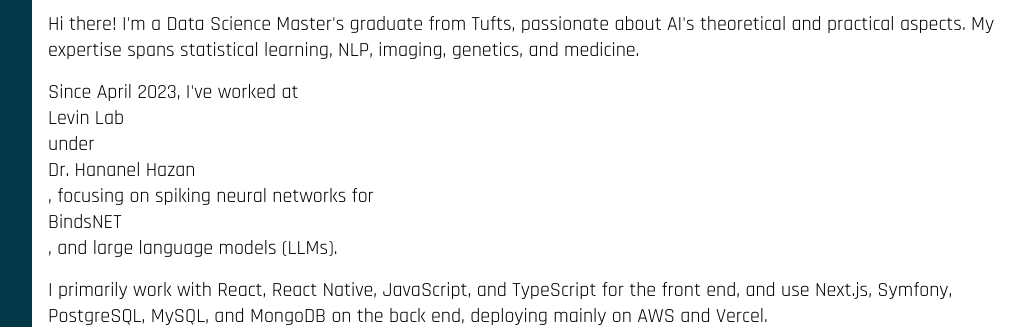
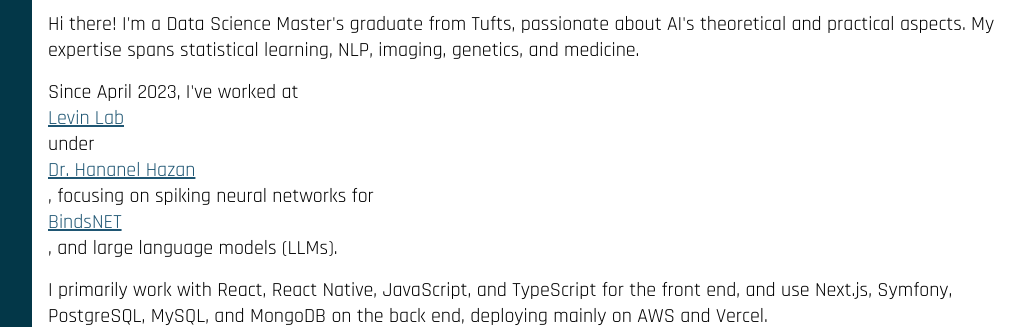
Before and after one commit to axeljeremy7/axeljeremy7.github.io, a Jekyll site: the page built from index.html, in a window 1280 px wide. Shown: the part 2257-2584 px from the top of the page, without its empty margins (248-1273 px from the left). Built offline with Jekyll 4.4.1, drawn with Linux system fonts in a browser that asks for light colours; a style sheet for code colours, icons or effects is not loaded.

Commit message:
link i line

```diff
--- a/assets/css/index.css
+++ b/assets/css/index.css
@@ -425,21 +425,34 @@ img {
 /* In assets/css/index.css */
 
 /* Target links specifically within the #about section if needed */
-#about.selectors div a {
-  display: inline !important;  /* Force it to be inline */
-  white-space: normal !important; /* Allow normal word wrapping inside the link text */
-  padding: 0 !important;       /* Remove any default padding */
-  margin: 0 !important;        /* Remove any default margin */
-  vertical-align: baseline;  /* Align with surrounding text */
-  /* Optionally, ensure it doesn't try to take up full width if it were a block */
+/* Styles for the dynamically inserted inline links */
+a.inline-text-link {
+  display: inline !important;
+  padding: 0 !important;
+  margin: 0 !important;
+  vertical-align: baseline !important; /* Important for aligning with surrounding text */
+  white-space: normal !important; /* Allows the link text itself to wrap if very long */
   width: auto !important;
   max-width: none !important;
+  border: none !important; /* Just in case */
+  outline: none !important; /* Just in case */
+
+  /* --- Styling for appearance (adjust as needed) --- */
+  color: var(--blue-sapphire); /* Or 'inherit' to match surrounding text */
+  text-decoration: underline;  /* Or 'none' */
+  /* font-weight: inherit; */ /* If you want to ensure it matches surrounding text weight */
+  background-color: transparent !important; /* Ensure no background is accidentally applied */
 }
 
-/* You might also want to ensure the parent div allows for normal text flow */
+a.inline-text-link:hover {
+  color: var(--green-crayola); /* Example */
+  text-decoration: underline !important;
+}
+
+/* This rule for the parent div is still good: */
 #about.selectors div {
-  /* Default for div is block, which is usually fine here.
-     Ensure no strange white-space or word-break properties are causing issues */
-  white-space: normal; /* Default, but good to check if it was changed */
-  word-break: normal;  /* Default, ensure it's not 'break-all' or similar */
+  white-space: normal;
+  word-break: normal;
+  /* Add this if line height seems off after link insertion */
+  /* line-height: inherit; */
 }
--- a/index.html
+++ b/index.html
@@ -14,7 +14,7 @@ header_title: Axel J Solano
 	{% for ref_item in site.data.references %}
 		{% assign search_term = ref_item.term %}
 		{% capture link_html %}
-      <a href="{{ ref_item.url }}" target="_blank" rel="noopener noreferrer"{% if ref_item.title %} title="{{ ref_item.title }}"{% endif %}>{{ ref_item.term }}</a>
+		  <a class="inline-text-link" href="{{ ref_item.url }}" target="_blank" rel="noopener noreferrer"{% if ref_item.title %} title="{{ ref_item.title }}"{% endif %}>{{ ref_item.term }}</a>
 		{% endcapture %}
 		{% assign processed_about_content = processed_about_content | replace: search_term, link_html %}
 	{% endfor %}
```
Lines whose indentation alone changed are shown as unchanged.
